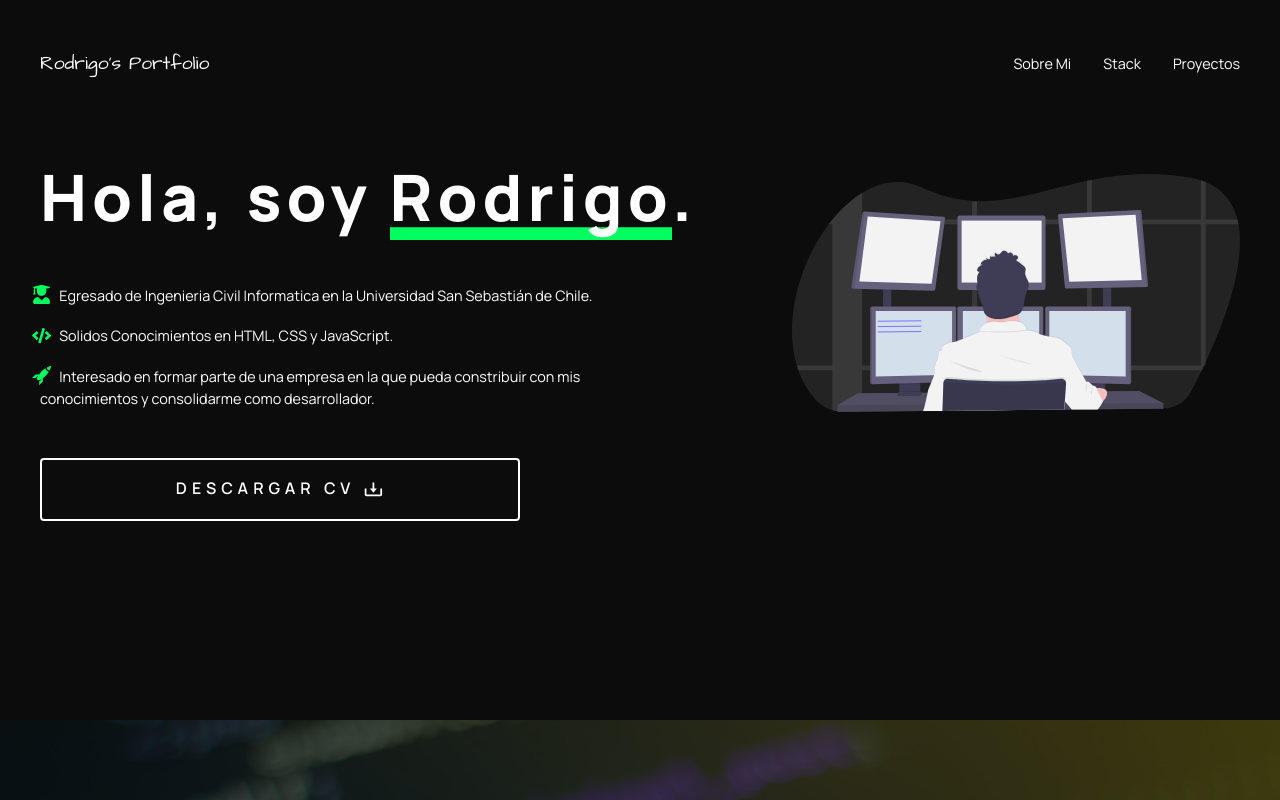
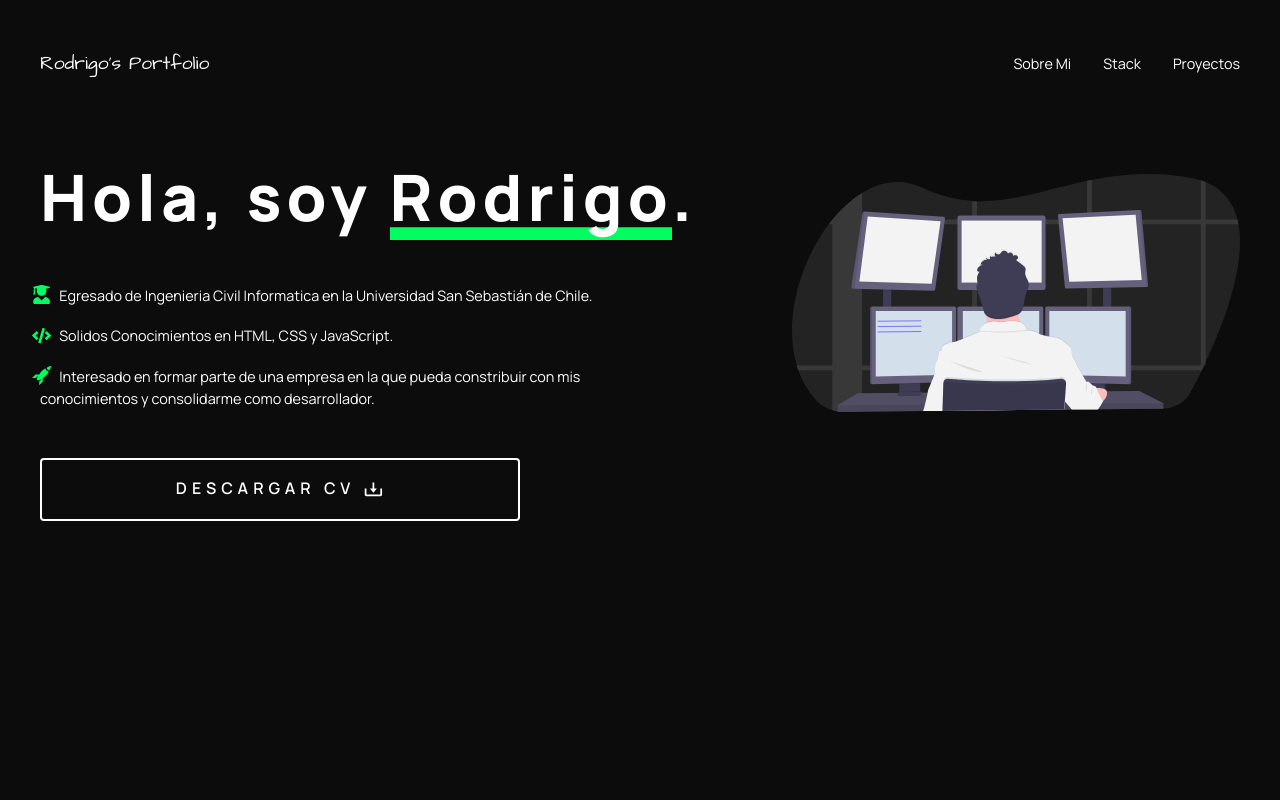
Before and after one commit to pandaman404/portfolio, a React (Create React App) app in the folder website/: page / in a window 1280 px wide. Shown: the top 800 px of the page. Built offline with nearby package versions, Linux system fonts and the light colour scheme.

Commit message:
Fix Scroll Animation in About Section

```diff
--- a/website/package.json
+++ b/website/package.json
@@ -2,6 +2,7 @@
   "name": "website",
   "version": "0.1.0",
   "private": true,
+  "homepage": "https://pandaman404.github.io/portfolio/",
   "dependencies": {
     "@testing-library/jest-dom": "^5.15.0",
     "@testing-library/react": "^11.2.7",
@@ -20,7 +21,9 @@
     "start": "react-scripts start",
     "build": "react-scripts build",
     "test": "react-scripts test",
-    "eject": "react-scripts eject"
+    "eject": "react-scripts eject",
+    "predeploy": "npm run build",
+    "deploy": "gh-pages -d build"
   },
   "eslintConfig": {
     "extends": [
--- a/website/src/layout/About.js
+++ b/website/src/layout/About.js
@@ -28,7 +28,7 @@
             constribuir con mis conocimientos y consolidarme como desarrollador.
           </li>
         </ul>
-        <button className="button" data-aos="fade-up" data-aos-delay="400">
+        <button className="button" data-aos="fade-up">
           Descargar CV
           <BiDownload className="btn-icon" />
         </button>
@@ -44,7 +44,8 @@
 };
 
 const Wrapper = styled.section`
-  padding: 10rem 2rem 8rem 2rem;
+  margin-top: 8rem;
+  padding: 2rem 2rem 8rem 2rem;
   min-height: 90vh;
 
   .container {
```
